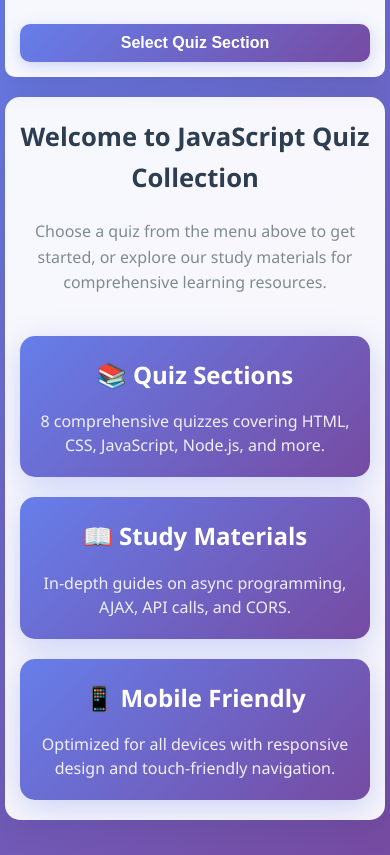
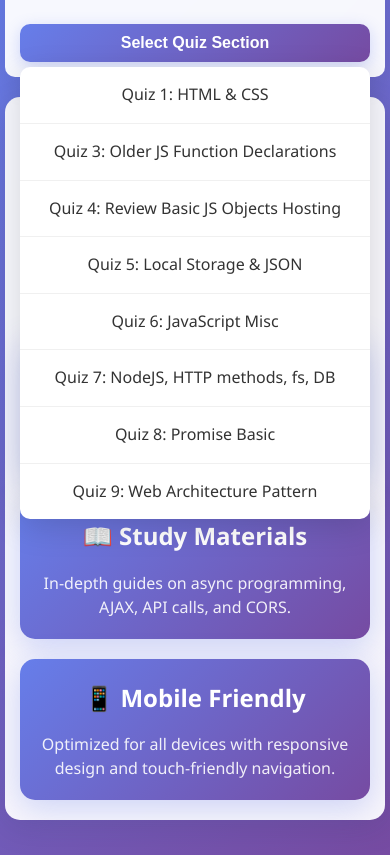
Before and after one commit to CarolZhiLi/4537review, a website: page index.html in a window 390 px wide. Both pictures are taken after a click on the button "Select Quiz Section". Shown: the part 66-921 px from the top of the page. Drawn offline with Linux system fonts and the light colour scheme.

Commit message:
Fix dropdown functionality: Update to redirect to individual quiz pages
- Changed dropdown links from javascript:void(0) to direct HTML page links
- Updated JavaScript to handle dropdown toggle functionality
- Removed old showQuiz() function calls that no longer exist
- Dropdown now properly navigates to quiz1.html, quiz3.html, etc.
- Both dropdown and hamburger menu now work correctly

```diff
--- a/index.html
+++ b/index.html
@@ -22,14 +22,14 @@
                     Select Quiz Section
                 </button>
                  <div class="dropdown-content" id="dropdownContent">
-                    <a href="javascript:void(0)" class="dropdown-item" onclick="showQuiz('quiz3')">Quiz 3: Older JS Function Declarations</a>
-                    <a href="javascript:void(0)" class="dropdown-item" onclick="showQuiz('quiz4')">Quiz 4: Review Basic JS Objects Hosting</a>
-                    <a href="javascript:void(0)" class="dropdown-item" onclick="showQuiz('quiz1')">Quiz 1: HTML & CSS</a>
-                    <a href="javascript:void(0)" class="dropdown-item" onclick="showQuiz('quiz5')">Quiz 5: Local Storage & JSON</a>
-                    <a href="javascript:void(0)" class="dropdown-item" onclick="showQuiz('quiz6')">Quiz 6: JavaScript Misc</a>
-                    <a href="javascript:void(0)" class="dropdown-item" onclick="showQuiz('quiz7')">Quiz 7: NodeJS, HTTP methods, fs, DB</a>
-                    <a href="javascript:void(0)" class="dropdown-item" onclick="showQuiz('quiz8')">Quiz 8: Promise Basic</a>
-                    <a href="javascript:void(0)" class="dropdown-item" onclick="showQuiz('quiz9')">Quiz 9: Web Architecture Pattern</a>
+                    <a href="quiz1.html" class="dropdown-item">Quiz 1: HTML & CSS</a>
+                    <a href="quiz3.html" class="dropdown-item">Quiz 3: Older JS Function Declarations</a>
+                    <a href="quiz4.html" class="dropdown-item">Quiz 4: Review Basic JS Objects Hosting</a>
+                    <a href="quiz5.html" class="dropdown-item">Quiz 5: Local Storage & JSON</a>
+                    <a href="quiz6.html" class="dropdown-item">Quiz 6: JavaScript Misc</a>
+                    <a href="quiz7.html" class="dropdown-item">Quiz 7: NodeJS, HTTP methods, fs, DB</a>
+                    <a href="quiz8.html" class="dropdown-item">Quiz 8: Promise Basic</a>
+                    <a href="quiz9.html" class="dropdown-item">Quiz 9: Web Architecture Pattern</a>
                  </div>
              </div>
 
--- a/script.js
+++ b/script.js
@@ -7,9 +7,28 @@ function closeHamburgerMenu() {
 
 // Initialize when DOM is loaded
 document.addEventListener('DOMContentLoaded', function () {
+    // Get dropdown elements
+    const dropdownButton = document.getElementById('dropdownButton');
+    const dropdownContent = document.getElementById('dropdownContent');
+
     // Get hamburger menu elements
     const hamburgerMenu = document.getElementById('hamburgerMenu');
     const hamburgerNav = document.getElementById('hamburgerNav');
+
+    // Toggle dropdown menu
+    if (dropdownButton && dropdownContent) {
+        dropdownButton.addEventListener('click', function (event) {
+            event.stopPropagation();
+            dropdownContent.classList.toggle('show');
+        });
+
+        // Close dropdown when clicking outside
+        document.addEventListener('click', function (event) {
+            if (!dropdownButton.contains(event.target) && !dropdownContent.contains(event.target)) {
+                dropdownContent.classList.remove('show');
+            }
+        });
+    }
 
     // Toggle hamburger menu
     if (hamburgerMenu && hamburgerNav) {
```
